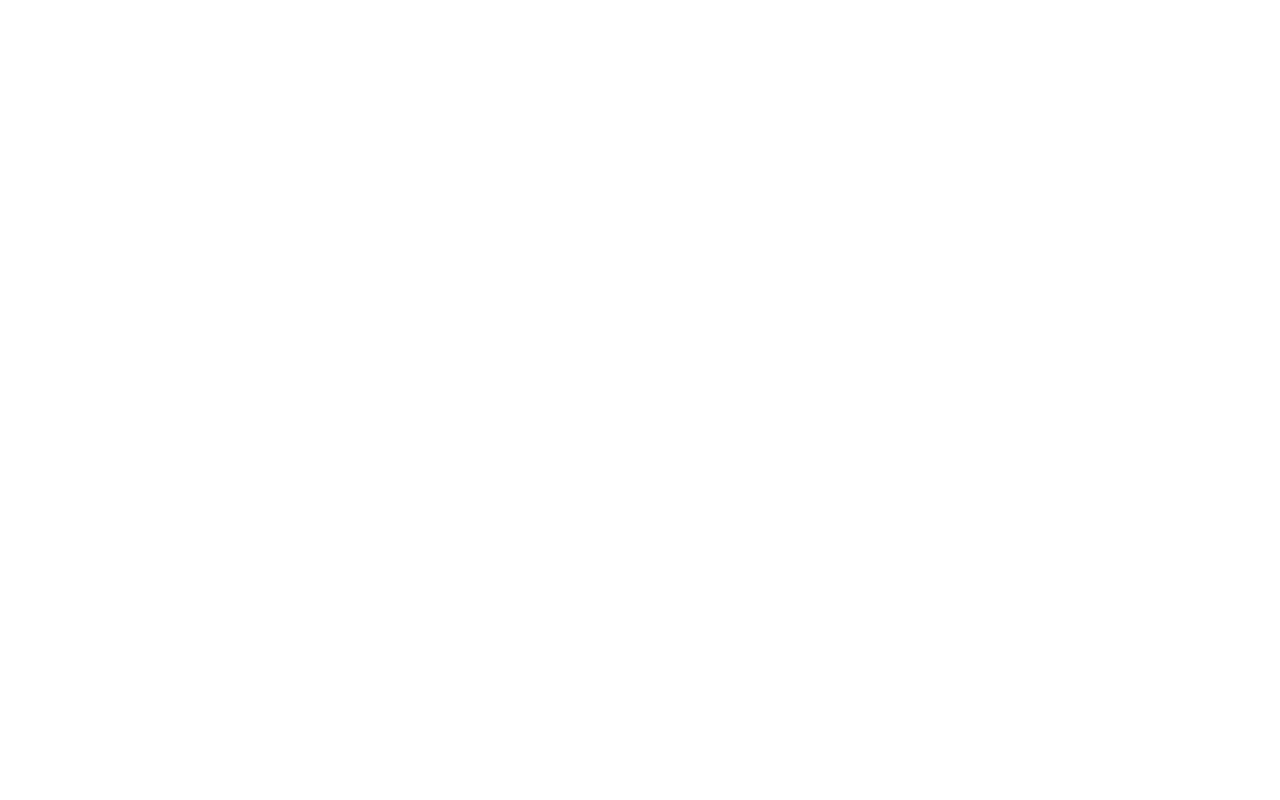
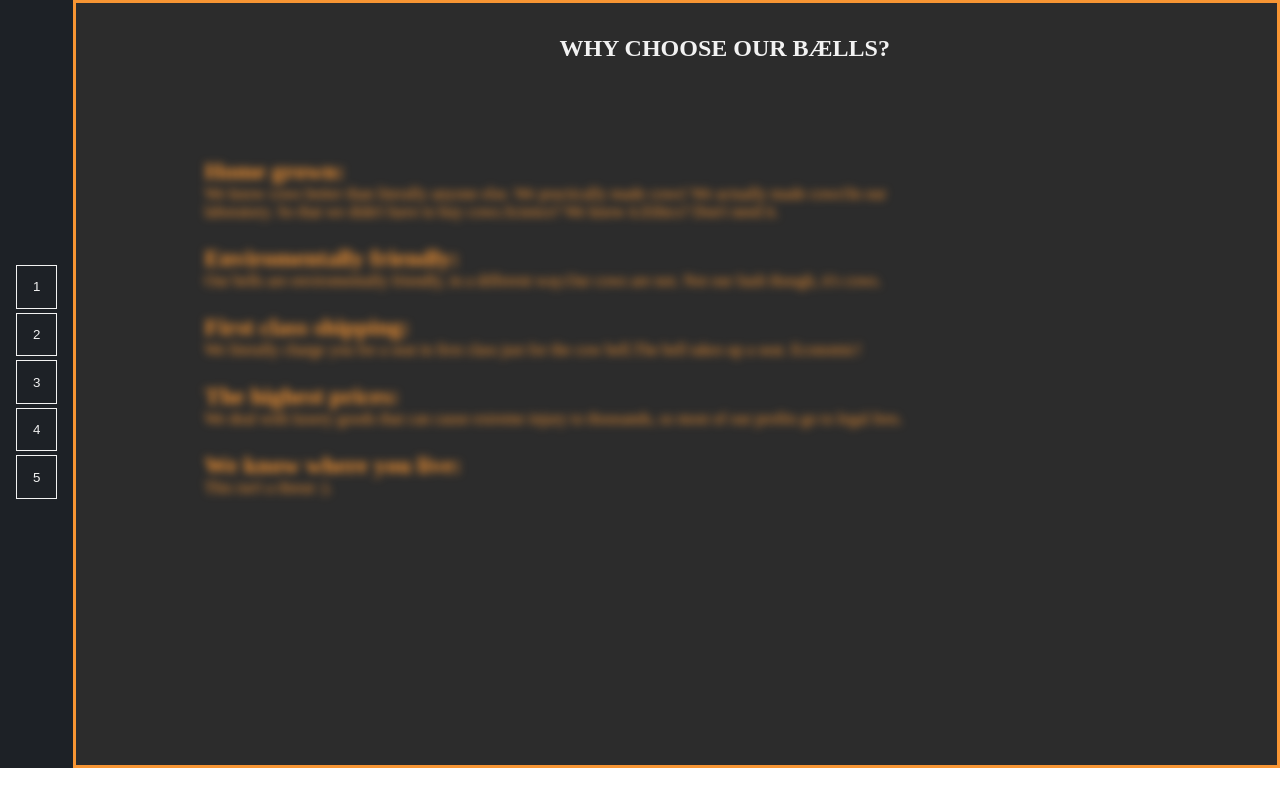
Before and after one commit to codilation/moobells, a plain HTML site: page index.html in a window 1280 px wide. Drawn offline with Linux system fonts and the light colour scheme.

Commit message:
files moved

```diff
--- a/css/global.css
+++ b/css/global.css
@@ -8,8 +8,73 @@ html {
 	font-size: 100%;
 }
 
-body {
+section {
+	display: flex;
+	flex-direction: row;
 	width: 100%;
-	font-family: sans-serif;
-	font-size: 16px;
+	height: 768px;
+	background-color: #2C2C2C;
 }
+
+nav {
+	display: flex;
+	flex-direction: column;
+	justify-content: center;
+	background-color: #1D2126;
+	align-items: center;
+	padding: 0 1em;
+}
+
+nav button {
+	padding: 1em 1.2em;
+	background: none;
+	color: #F2F2F2;
+	border: 1px solid #f2f2f2;
+	margin: 0 0 0.3em 0;
+	transition: all .25s ease;
+}
+
+nav button:hover {
+	cursor: pointer;
+	border: 1px solid #F79533;
+	color: #F79533;
+}
+
+.Why {
+	border: solid 3px #F79533;
+	width: 100%;
+	padding: 2em 2em 4em 8em;
+}
+
+.Why h1 {
+	text-align: center;
+	color: #F2F2F2;
+	padding: 0 0 4em 0;
+}
+
+.Why-sector {
+	display: flex;
+	flex-direction: column;
+	margin: 0 0 1.5em 0;
+	filter: blur(0px);
+}
+
+.blur {
+	filter: blur(4px);
+	transition: all 0.5s ease-in-out;
+}
+
+.Why-content h2 {
+	color:  #F79533;
+}
+
+.Why-content p {
+	color: #F79533;
+	width: 100%;
+}
+
+@media all and (min-width: 768px){
+	.Why-content p {
+		width: 70%;
+	}
+}
--- a/index.html
+++ b/index.html
@@ -8,7 +8,42 @@
 </head>
 <body>
 
+	<section>
+		<nav>
+			<button class="btn">1</button>
+			<button class="btn">2</button>
+			<button class="btn">3</button>
+			<button class="btn">4</button>
+			<button class="btn">5</button>
+		</nav>
 
-
-</body>
+		<div class="Why">
+			<h1>WHY CHOOSE OUR BÆLLS?</h1>
+			<div class="Why-content focus">
+				<div class="Why-sector blur divs">
+					<h2>Home grown:</h2>
+					<p>We know cows better than literally anyone else.
+					We practically made cows! We actually made cows!In our laboratory. So that we didn't have to buy cows.Science? We know it.Ethics? Don't need it.</p>
+				</div>
+				<div class="Why-sector blur divs">
+					<h2>Enviromentally friendly:</h2>
+					<p>Our bells are enviromentally friendly, in a different way.Our cows are not. Not our fault though, it's cows.</p>
+				</div>
+				<div class="Why-sector blur divs">
+					<h2>First class shipping:</h2>
+					<p>We literally charge you for a seat in first class just for the cow bell.The bell takes up a seat. Economic!</p>
+				</div>
+				<div class="Why-sector blur divs">
+					<h2>The highest prices:</h2>
+					<p>We deal with luxery goods that can cause extreme injury to thousands, so most of our profits go to legal fees.</p>
+				</div>
+				<div class="Why-sector blur divs">
+					<h2>We know where you live:</h2>
+					<p>This isn't a threat :).</p>
+				</div>
+			</div>
+		</div>
+	</section>
+	<script src="./js/global.js"></script>
+	</body>
 </html>
--- a/js/global.js
+++ b/js/global.js
@@ -0,0 +1,10 @@
+let divs = document.querySelectorAll(".divs");
+let buttons = document.querySelectorAll(".btn");
+buttons.forEach((btn, i) => {
+  btn.addEventListener("click", () => {
+    divs.forEach(div => {
+    div.classList.add('blur')
+    });
+    divs[i].classList.contains('blur') ? divs[i].classList.remove('blur') : divs[i].classList.add('blur')
+  });
+});
--- a/my assigned section/style.css
+++ /dev/null
@@ -1,60 +0,0 @@
-* {
-	margin: 0;
-	padding: 0;
-	box-sizing: border-box;
-}
-
-html {
-	font-size: 100%;
-}
-
-body {
-	display: flexbox;
-	flex-direction: ;
-	background-color: #2C2C2C;
-	justify-content: center;
-	align-items: center;
-	text-align: left;
-}
-
-nav {
-	float: left;
-	width: 12%;
-	height: 100vh;
-	background-color: #1d2126;
-	padding: 20px;
-}
-
-li {
-	display: flex;
-	color: #F2F2F2;
-	justify-content: right;
-	text-align: center;
-	padding-right: 20px;
-	border: 1px solid #F2F2F2;
-  margin-top: 10px;
-  margin-bottom: 10px;
-  margin-right: 10px;
-  margin-left: 15px;
-}
-
-.border {
-	border-left: 1px solid #F79533;
-	height: 100vh;
-  position: absolute;
-  left: 12.3%;
-  margin-left: -3px;
-  top: 0;
-}
-
-h1 {
-	color: #F2F2F2;
-}
-
-h2 {
-	color:  #F79533;
-}
-
-p {
-	color: #F79533;
-}
```
Also changed, not shown: my assigned section/index.html (deleted, +0 -50 lines), my assigned section/java.js (deleted).
